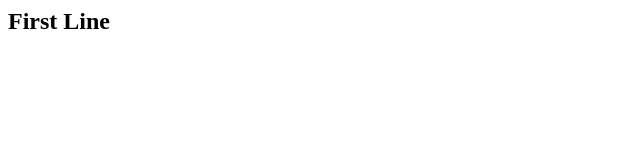
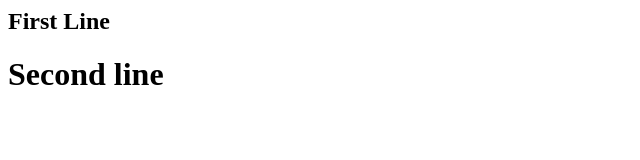
Before and after one commit to guptasoham/git-test, a plain HTML site: page index.html in a window 1280 px wide. Shown: the whole page, without its empty margins (0-640 px from the left). Drawn offline with Linux system fonts and the light colour scheme.

Commit message:
added second line

```diff
--- a/index.html
+++ b/index.html
@@ -1,2 +1,4 @@
 <h2>First
 Line</h2>
+
+<h1>Second line</h1>
```
